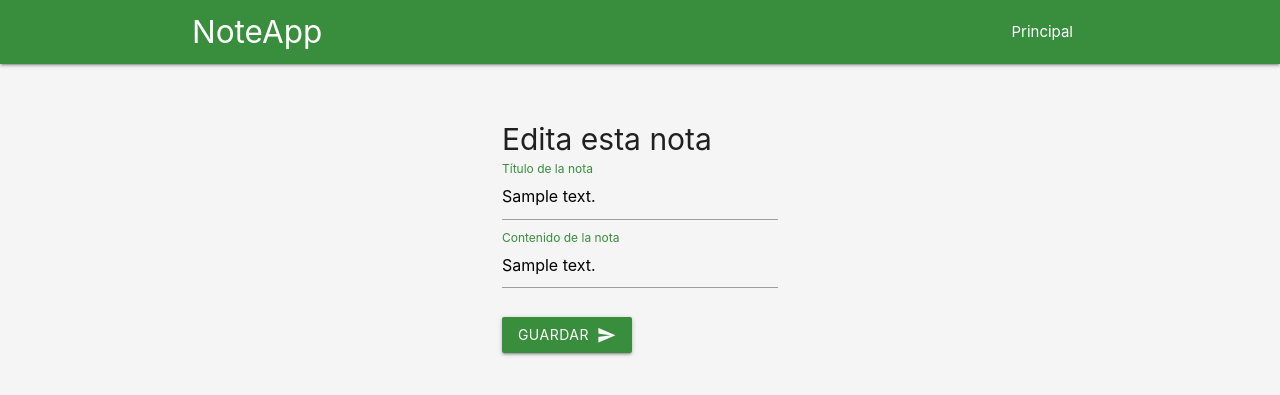
After one commit to UnusualPeter/NoteApp, a Django app: page /edit_note/1 in a window 1280 px wide. The commit adds this page. Shown: the top 395 px of the page. Run offline with Django 3.2, Linux system fonts and the light colour scheme; tables that the repository leaves empty hold one stand-in row (values such as "Sample post"); some libraries are stand-ins or nearby versions.

Commit message:
Edited functionality added

```diff
--- a/notes/urls.py
+++ b/notes/urls.py
@@ -6,5 +6,7 @@ app_name = 'notes'
 urlpatterns = [
     path('', views.home, name='home'),
     path('new_note', views.new_note, name='new_note'),
-    path('delete_note/<int:note_id>', views.delete_note, name='delete_note')
+    path('delete_note/<int:note_id>', views.delete_note, name='delete_note'),
+    path('edit_note/<int:note_id>', views.edit_note, name='edit_note'),
+    path('save_edit_note/<int:note_id>', views.save_edit_note, name='save_edit_note')
 ]
--- a/notes/views.py
+++ b/notes/views.py
@@ -4,7 +4,7 @@ from django.urls import reverse
 from django.utils import timezone
 
 from .models import Notes
-from .error import EmptyField, MaxCharacters, NonInteger, ExceedDatabase
+from .error import EmptyField, MaxCharacters, ExceedDatabase
 
 
 # Create your views here.
@@ -41,12 +41,50 @@ def new_note(request):
 
 def delete_note(request, note_id):
     try:
+        # Retrieve the last element of the table
         last_note = Notes.objects.order_by('-pub_date')[0].id
+        # Check if the note_id exceed the last id of the table
         if note_id > last_note:
             raise ExceedDatabase
     except ExceedDatabase:
+        # Print this error to see the log file
         print("This id doesn't exist in the database")
     else:
+        # Delete the note with this id and redirect back to home
         note = Notes.objects.get(pk=note_id)
         note.delete()
         return HttpResponseRedirect(reverse('notes:home'))
+
+
+def edit_note(request, note_id):
+    # Retrieve the object of the database with this id and send it back to the edit form
+    note = Notes.objects.get(pk=note_id)
+    return render(request, 'notes/edit_note.html', {'note': note})
+
+
+def save_edit_note(request, note_id):
+    # Get the data from the input and textarea in the form
+    title_note = request.POST.get('title-note').strip()
+    content_note = request.POST.get('content-note').strip()
+
+    try:
+        note = Notes.objects.get(pk=note_id)
+        if not title_note or not content_note:
+            raise EmptyField
+        elif len(title_note) > 100:
+            raise MaxCharacters
+    except EmptyField:
+        error_message = 'Por favor, el campo no puede estar vacío'
+        notes = Notes.objects.order_by('pub_date')
+        return render(request, 'notes/edit_note.html', {'error_message': error_message, 'note': note})
+    except MaxCharacters:
+        error_message = 'El título no puede contener más de cien caracteres'
+        notes = Notes.objects.order_by('pub_date')
+        return render(request, 'notes/edit_note.html', {'error_message': error_message, 'note': note})
+    else:
+        # Retrieve the object from the table and saves the edited content
+        note.title_note = title_note
+        note.content_note = content_note
+        note.save()
+
+    return HttpResponseRedirect(reverse('notes:home'))
--- a/static/css/style.css
+++ b/static/css/style.css
@@ -39,15 +39,11 @@ h3 {
     background-color: #d50000 !important;
 }
 
-/* From for notes */
-/*
-input[type="text"]:not(.browser-default):focus:not([readonly]),
-textarea.materialize-textarea:focus:not([readonly]) {
-    border-bottom: 1px solid #388E3C;
-    box-shadow: 0 1px 0 0 #388E3C;
+.error-edit {
+    margin-bottom: 2em;
 }
-*/
 
+/* Form for notes */
 .input-field input[type=text]:focus,
 .materialize-textarea:focus {
     border-bottom: 1px solid #388E3C !important;
--- /dev/null
+++ b/templates/notes/edit_note.html
@@ -0,0 +1,30 @@
+{% extends 'base.html' %}
+
+{% block form %}
+    <div class="row mb mt">
+        <div class="col s12 m8 l4 offset-l4">
+            <div class="input-field">
+                <h3>Edita esta nota</h3>
+                <form action="{% url 'notes:save_edit_note' note.id %}" method="post">
+                    {% csrf_token %}
+                    {% if error_message %}
+                        <div id="error" class="card-panel red accent-3 error-edit">{{ error_message }}</div>
+                    {% endif %}
+                    <div class="input-field">
+                        <input id="title-note" type="text" name="title-note" data-length="100" value="{{ note.title_note }}">
+                        <label for="title-note">Título de la nota</label>
+                    </div>
+                    <div class="input-field">
+                        <textarea id="content-note" class="materialize-textarea" name="content-note">{{ note.content_note }}</textarea>
+                        <label for="content-note">Contenido de la nota</label>
+                    </div>
+                    <div class="input-field">
+                        <button class="btn green darken-2 waves-effect waves-light" type="submit" name="action">Guardar
+                            <i class="material-icons right">send</i>
+                        </button>
+                    </div>
+                </form>
+            </div>
+        </div>
+    </div>
+{% endblock form %}
--- a/templates/notes/index.html
+++ b/templates/notes/index.html
@@ -42,7 +42,7 @@
                     <p class="note-date">{{ note.pub_date|date:"d\/m\/Y \- H\:i" }}</p>
                 </div>
                 <div class="note-methods">
-                    <form action="/" method="post">
+                    <form action="{% url 'notes:edit_note' note.id %}" method="post">
                         {% csrf_token %}
                         <div class="input-field">
                             <button class="btn blue darken-2 waves-effect waves-light" type="submit" name="action">
```
